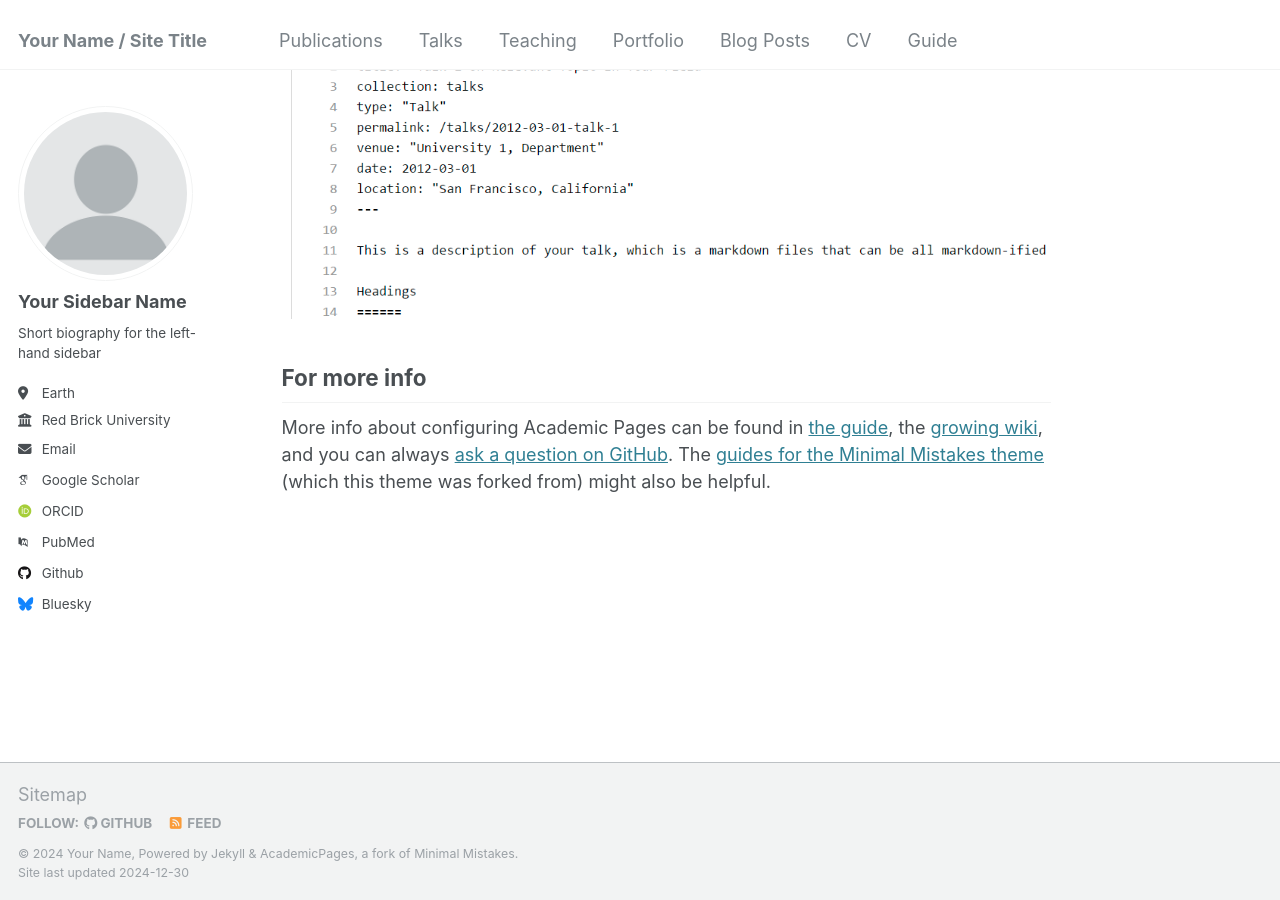
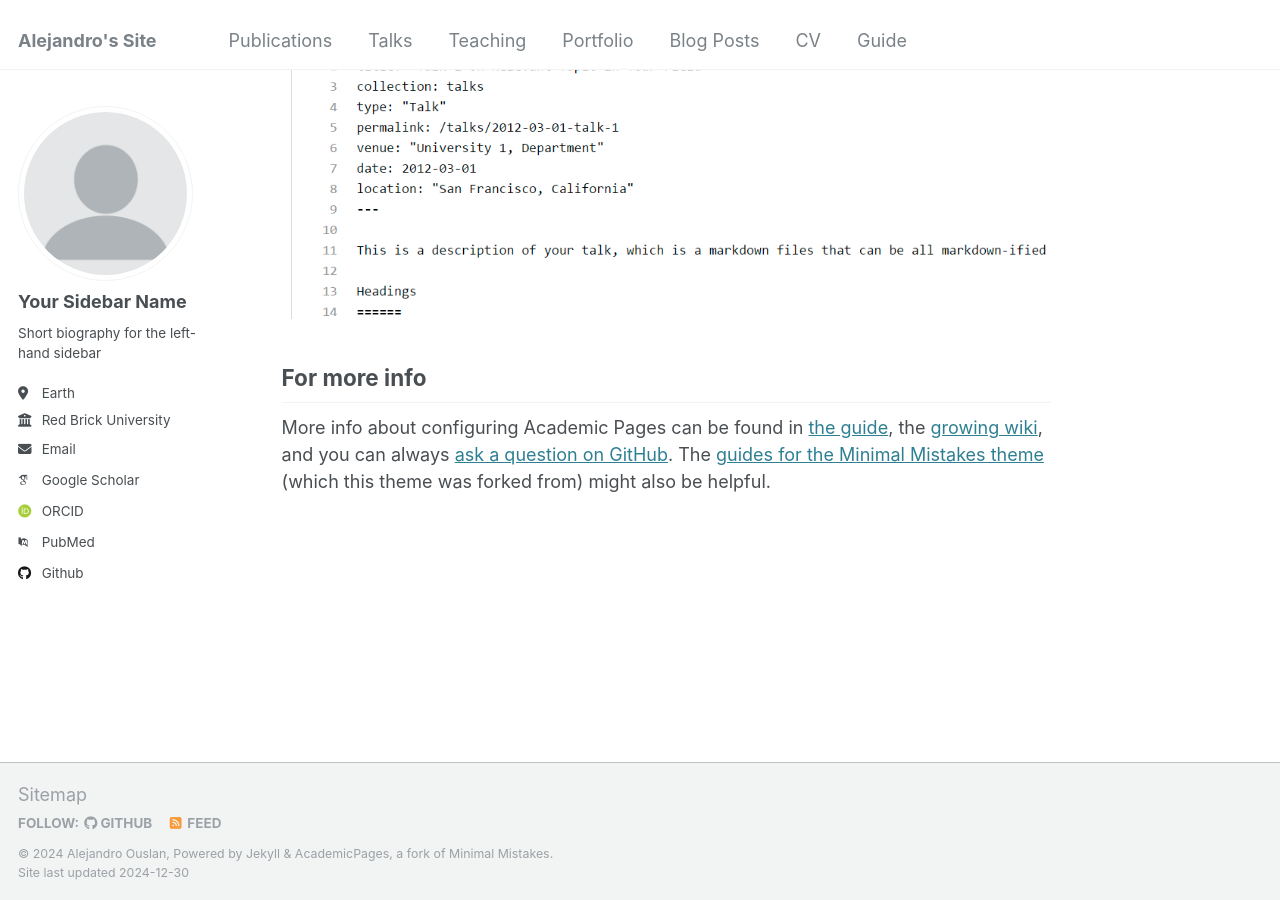
Before and after one commit to ouslan/ouslan.github.io, a Jekyll site: the page built from _pages/about.md, in a window 1280 px wide and 900 px high, scrolled down 2643 px. Built offline with Jekyll 4.4.1, drawn with Linux system fonts in a browser that asks for light colours; some web fonts are replaced.

Commit message:
started configuration

```diff
--- a/_config.yml
+++ b/_config.yml
@@ -8,10 +8,10 @@
 
 # Basic Site Settings
 locale                   : "en-US"
-title                    : "Your Name / Site Title"
+title                    : "Alejandro's Site"
 title_separator          : "-"
-name                     : &name "Your Name"
-description              : &description "personal description"
+name                     : &name "Alejandro Ouslan"
+description              : &description "Asparing economits, specualzing in softeware development"
 url                      : https://academicpages.github.io # the base hostname & protocol for your site e.g. "https://[your GitHub username].github.io"
 baseurl                  : "" # the subpath of your site, e.g. "/blog"
 repository               : "academicpages/academicpages.github.io"
@@ -44,12 +44,12 @@ author:
   bitbucket        : # Username - Update with your username on the site
   codepen          : # Username
   dribbble         : # Username
-  github           : "academicpages"
+  github           : "ouslan"
   kaggle           : # Username
   stackoverflow    : # User number or user number and name (i.e., use "1" or "1/jeff-atwood")
 
   # Social media
-  bluesky          : "bsky.app" # Replace this with you Bluesky username
+  bluesky          : #"bsky.app" # Replace this with you Bluesky username
   facebook         : # Username
   flickr           : # Username
   foursquare       : # Username
--- a/_data/authors.yml
+++ b/_data/authors.yml
@@ -1,9 +1,9 @@
 # Authors
 
 Name Name:
-  name        : "Name Name"
+  name        : "Alejandro Ouslan"
   uri         : "http://name.com"
-  email       : "name@name.com"
+  email       : "alejandro@upr.edu"
   bio         : "This is the first name."
   avatar      : "bio-photo-2.jpg"
   twitter     : "name"
```
